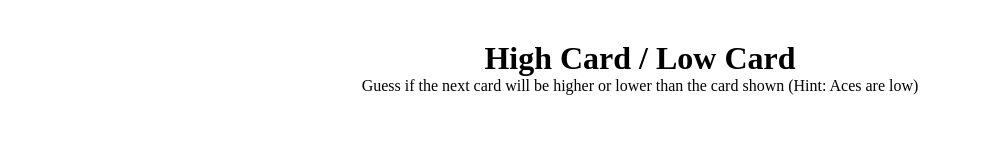
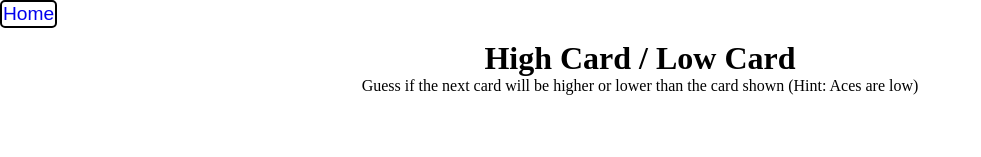
Before and after one commit to ri-ca4/hilo, a plain HTML site: page index.html in a window 1280 px wide. Shown: the top 157 px of the page, without its empty margins (0-981 px from the left). Drawn offline with Linux system fonts and the light colour scheme.

Commit message:
add home button

```diff
--- a/css/hilo.css
+++ b/css/hilo.css
@@ -10,6 +10,17 @@
     align-items: center;
     justify-content: center;
     text-align: center;
+}
+
+#home{
+    position: fixed;
+    top: 0;
+    left: 0;
+    font-size: larger;
+}
+
+#home a{
+    text-decoration: none;
 }
 
 #intro{
--- a/index.html
+++ b/index.html
@@ -17,6 +17,7 @@
             <p class="browsehappy">You are using an <strong>outdated</strong> browser. Please <a href="#">upgrade your browser</a> to improve your experience.</p>
         <![endif]-->
         <div class="container">
+            <button id="home"><a href="../index.html">Home</a></button>
             <div id="intro">
                 <h1>High Card / Low Card</h1>
                 <p>Guess if the next card will be higher or lower than the card shown (Hint: Aces are low)</p>
```
